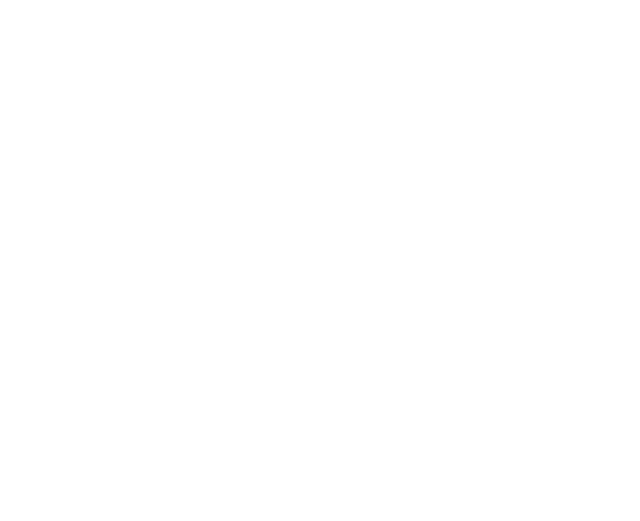
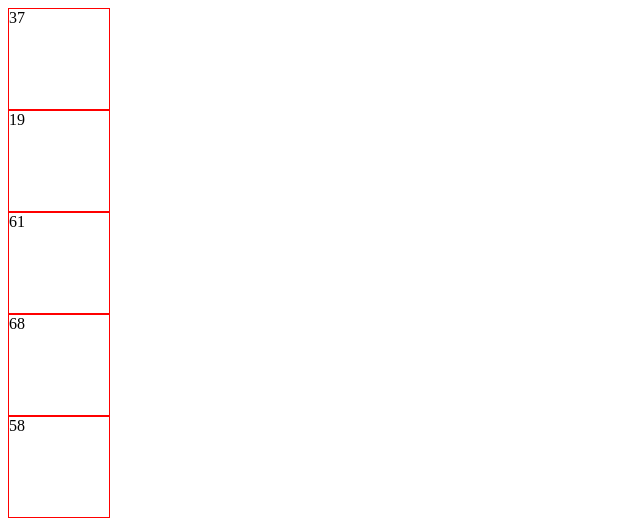
Before and after one commit to eldin001/js-simon, a plain HTML site: page index.html in a window 1280 px wide. Shown: the whole page, without its empty margins (0-640 px from the left). Drawn offline with Linux system fonts and the light colour scheme.

Commit message:
boxes with numbers

```diff
--- a/index.html
+++ b/index.html
@@ -7,7 +7,7 @@
     <title>js-simon</title>
 </head>
 <body>
-    <div class="container">
+    <div id="container">
 
     </div>
     <script src="script.js"></script>
--- a/script.js
+++ b/script.js
@@ -15,11 +15,17 @@ function getRndInteger(min, max) {
 
 function generateGameNumber () {
     let randomNumbers = [];
-    while (randomNumbers.lenght < 5) {
+    while (randomNumbers.length < 5) {
+        let divElement = document.createElement('div');
+        divElement.classList.add('box');
+        let containerElement = document.getElementById('container');
+        containerElement.appendChild(divElement);
         let numbers = getRndInteger(1, 100);
+        divElement.textContent = numbers;
         if(!randomNumbers.includes(numbers)) {
             randomNumbers.push(numbers);
         }
+    } return randomNumbers;
+}
 
-    }
-}
+console.log(generateGameNumber());
--- a/style.css
+++ b/style.css
@@ -0,0 +1,5 @@
+.box {
+    height: 100px;
+    width: 100px;
+    border: 1px solid red;
+}
```
